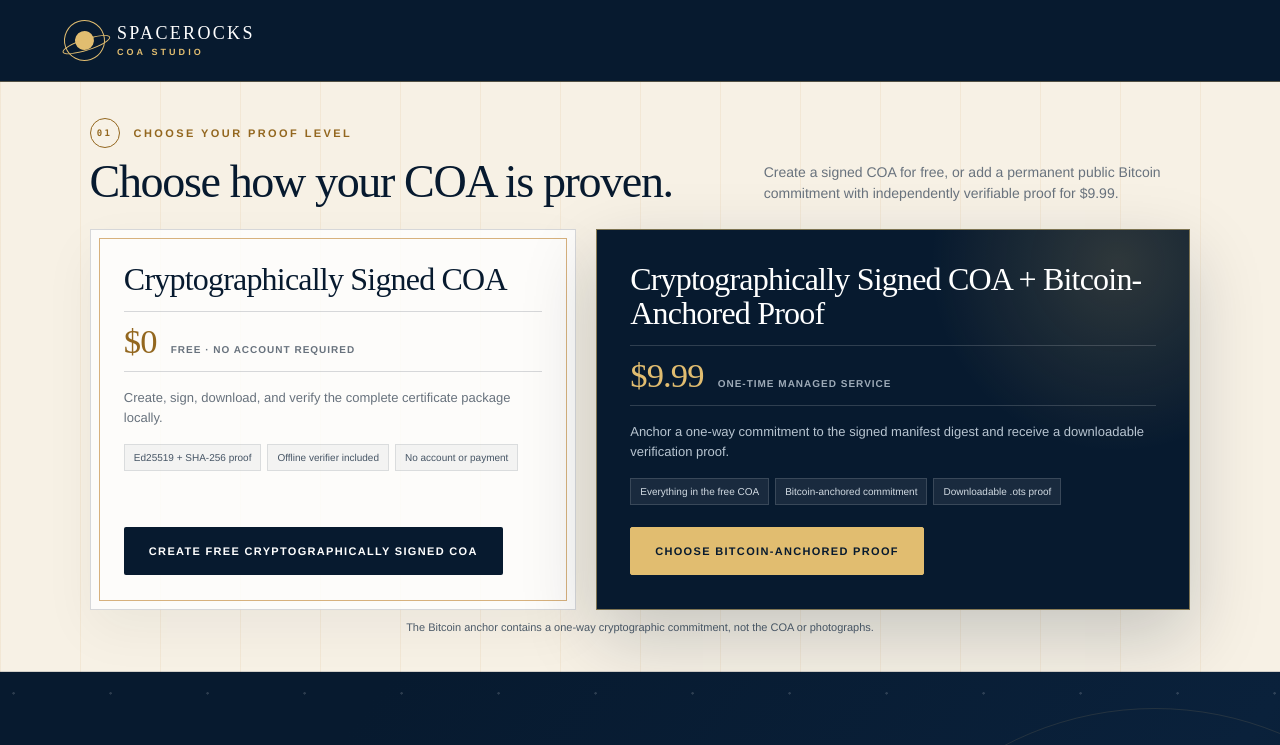
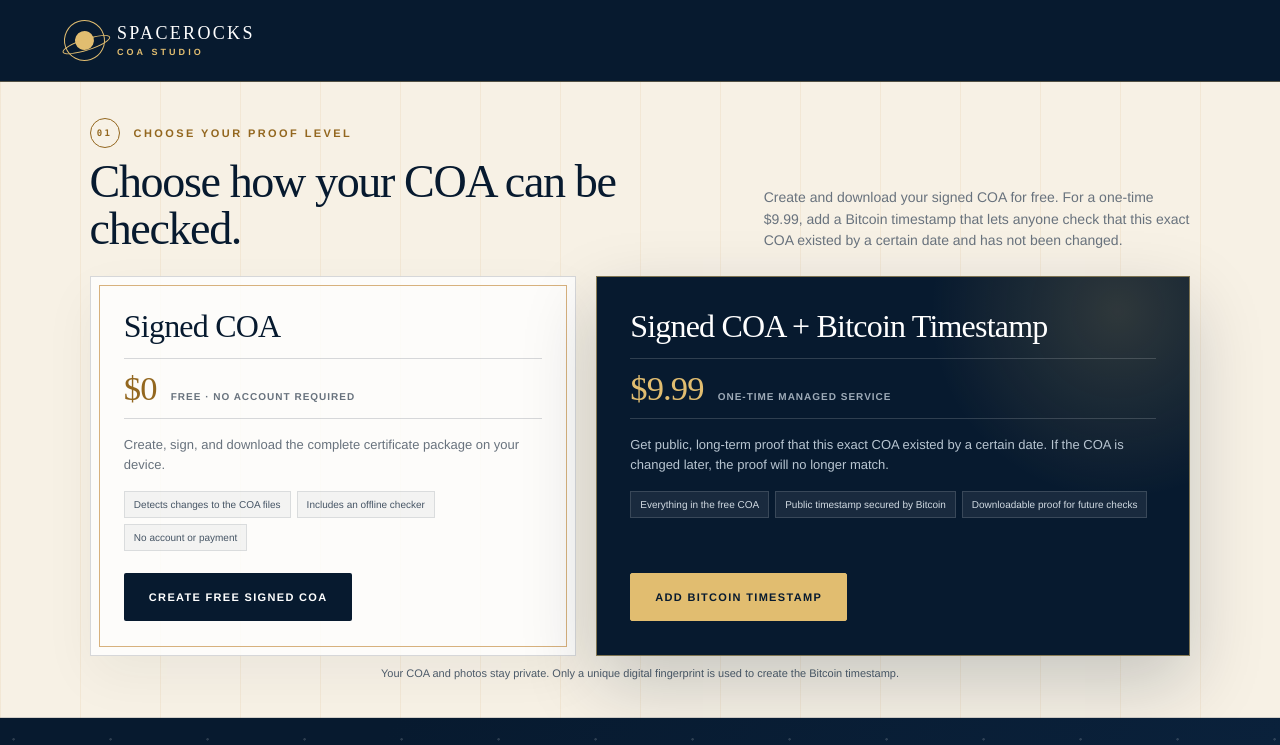
Before and after one commit to rayborg/spacerocks-coa, a React (Vite) app: page / in a window 1280 px wide. Shown: the top 745 px of the page. Built offline with nearby package versions, Linux system fonts and the light colour scheme; no server answers.

Commit message:
Clarify Bitcoin timestamp value

```diff
--- a/src/App.tsx
+++ b/src/App.tsx
@@ -541,38 +541,38 @@ export default function App() {
           <section className="service-options" id="coa-options" aria-labelledby="coa-options-heading">
             <div className="service-options__intro">
               <p className="eyebrow eyebrow--dark"><span>01</span> Choose your proof level</p>
-              <h2 id="coa-options-heading">Choose how your COA is proven.</h2>
-              <p>Create a signed COA for free, or add a permanent public Bitcoin commitment with independently verifiable proof for $9.99.</p>
+              <h2 id="coa-options-heading">Choose how your COA can be checked.</h2>
+              <p>Create and download your signed COA for free. For a one-time $9.99, add a Bitcoin timestamp that lets anyone check that this exact COA existed by a certain date and has not been changed.</p>
             </div>
             <div className="service-options__grid">
               <article className={`service-option${selectedService === "free" ? " service-option--selected" : ""}`}>
-                <h3>Cryptographically Signed COA</h3>
+                <h3>Signed COA</h3>
                 <div className="service-option__price"><strong>$0</strong><span>Free · no account required</span></div>
-                <p>Create, sign, download, and verify the complete certificate package locally.</p>
+                <p>Create, sign, and download the complete certificate package on your device.</p>
                 <ul>
-                  <li>Ed25519 + SHA-256 proof</li>
-                  <li>Offline verifier included</li>
+                  <li>Detects changes to the COA files</li>
+                  <li>Includes an offline checker</li>
                   <li>No account or payment</li>
                 </ul>
-                <a className="button button--navy" href="#builder" onClick={() => setSelectedService("free")}>Create free cryptographically signed COA</a>
+                <a className="button button--navy" href="#builder" onClick={() => setSelectedService("free")}>Create free signed COA</a>
               </article>
               <article className={`service-option service-option--blockchain${selectedService === "blockchain" ? " service-option--selected" : ""}`}>
-                <h3>Cryptographically Signed COA + Bitcoin-Anchored Proof</h3>
+                <h3>Signed COA + Bitcoin Timestamp</h3>
                 <div className="service-option__price"><strong>$9.99</strong><span>One-time managed service</span></div>
-                <p>Anchor a one-way commitment to the signed manifest digest and receive a downloadable verification proof.</p>
+                <p>Get public, long-term proof that this exact COA existed by a certain date. If the COA is changed later, the proof will no longer match.</p>
                 <ul>
                   <li>Everything in the free COA</li>
-                  <li>Bitcoin-anchored commitment</li>
-                  <li>Downloadable .ots proof</li>
+                  <li>Public timestamp secured by Bitcoin</li>
+                  <li>Downloadable proof for future checks</li>
                 </ul>
                 <a
                   className="button button--gold"
                   href="#builder"
                   onClick={() => setSelectedService("blockchain")}
-                >Choose Bitcoin-anchored proof</a>
+                >Add Bitcoin timestamp</a>
               </article>
             </div>
-            <p className="service-options__note">The Bitcoin anchor contains a one-way cryptographic commitment, not the COA or photographs.</p>
+            <p className="service-options__note">Your COA and photos stay private. Only a unique digital fingerprint is used to create the Bitcoin timestamp.</p>
           </section>
         ) : null}
 
@@ -617,7 +617,7 @@ export default function App() {
             {timestampServiceConfig ? (
               <div className={`selected-service selected-service--${selectedService}`}>
                 <span>Selected option</span>
-                <strong>{selectedService === "blockchain" ? "Cryptographically Signed COA + Bitcoin-Anchored Proof · $9.99" : "Free cryptographically signed COA · $0"}</strong>
+                <strong>{selectedService === "blockchain" ? "Signed COA + Bitcoin Timestamp · $9.99" : "Free signed COA · $0"}</strong>
                 <a href="#coa-options">Change option</a>
               </div>
             ) : null}
```
Also changed, not shown: 1 other file (tests, documents, lock files or other folders).
